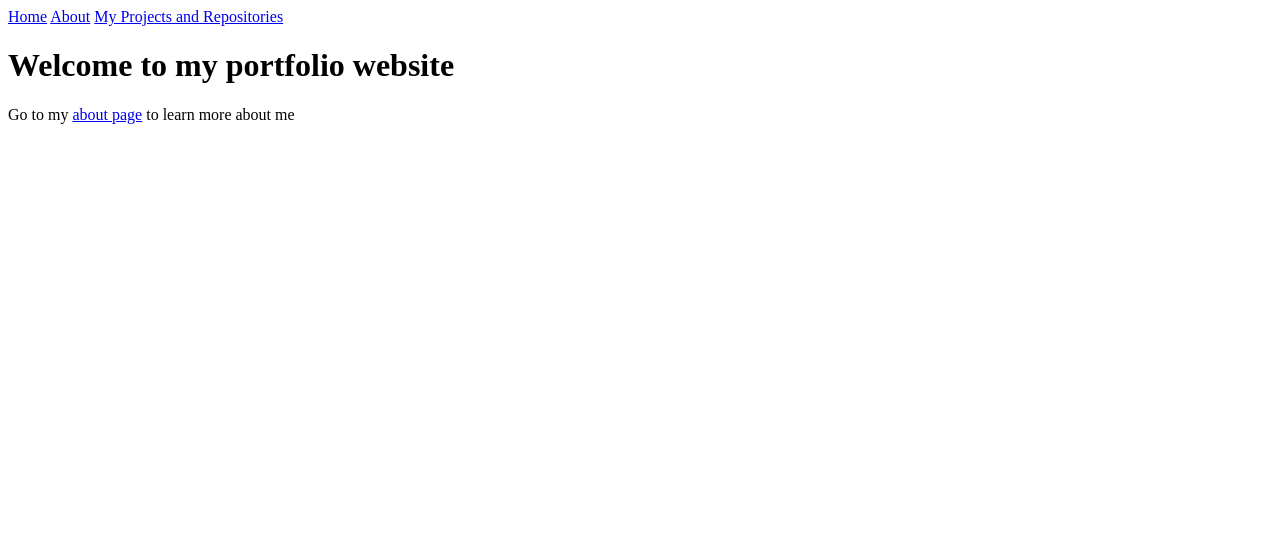
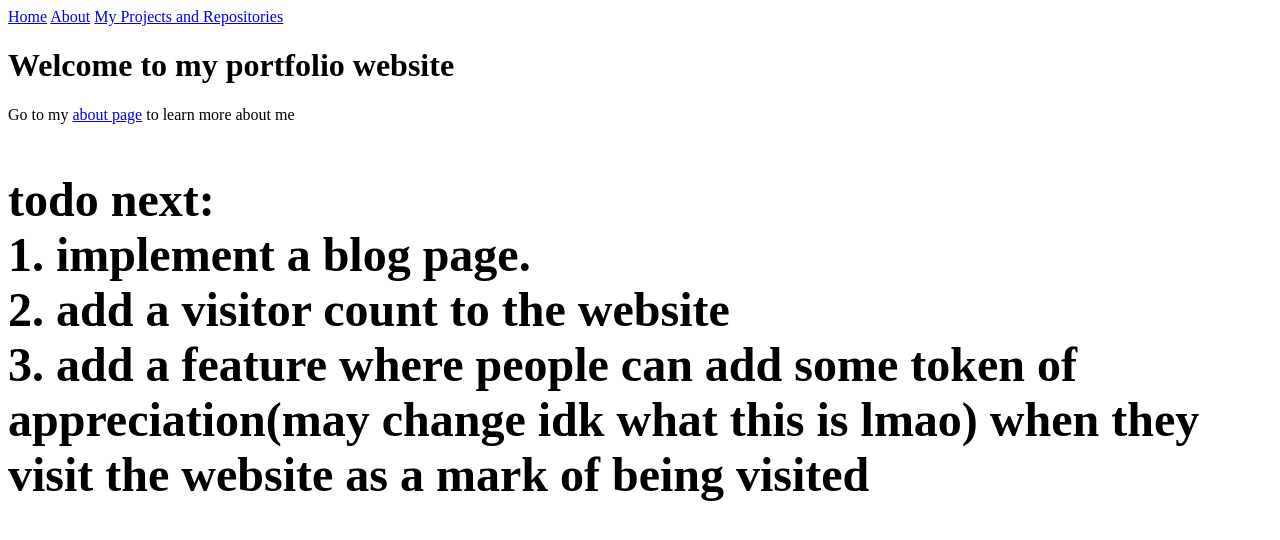
Before and after one commit to gauravhegade/portfolio, a SvelteKit app: page / in a window 1280 px wide. Shown: the top 540 px of the page. Built offline with nearby package versions, Linux system fonts and the light colour scheme.

Commit message:
Add TODO list  update page title  style the homepage

```diff
--- a/src/routes/+page.svelte
+++ b/src/routes/+page.svelte
@@ -1,3 +1,22 @@
+<script>
+    let todo = `TODO NEXT: <br> 1. Implement a blog page. <br> 2. Add a visitor count to the website <br> 3. ADD A FEATURE WHERE PEOPLE CAN ADD SOME TOKEN OF APPRECIATION(may change idk what this is lmao) WHEN THEY VISIT THE WEBSITE AS A MARK OF BEING VISITED`;
+</script>
+
+<svelte:head>
+    <title>Welcome to my Portfolio</title>
+</svelte:head>
+
 <h1>Welcome to my portfolio website</h1>
 
 <p>Go to my <a href="/about">about page</a> to learn more about me</p>
+
+<p id="todo">
+    {@html todo.toLowerCase()}
+</p>
+
+<style>
+    #todo {
+        font-size: 3em;
+        font-weight: 900;
+    }
+</style>
```
